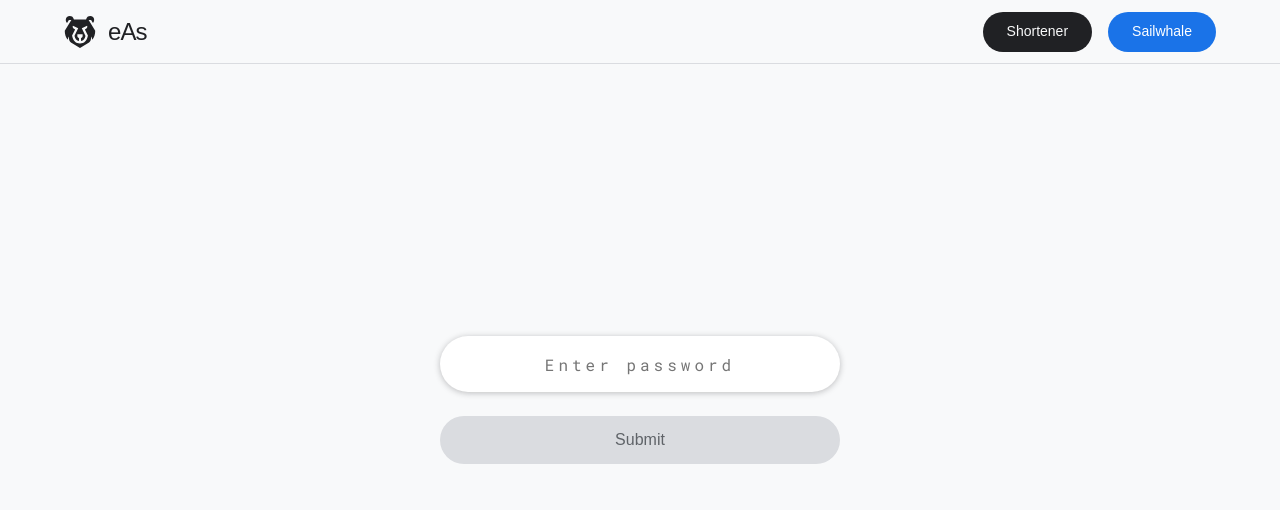
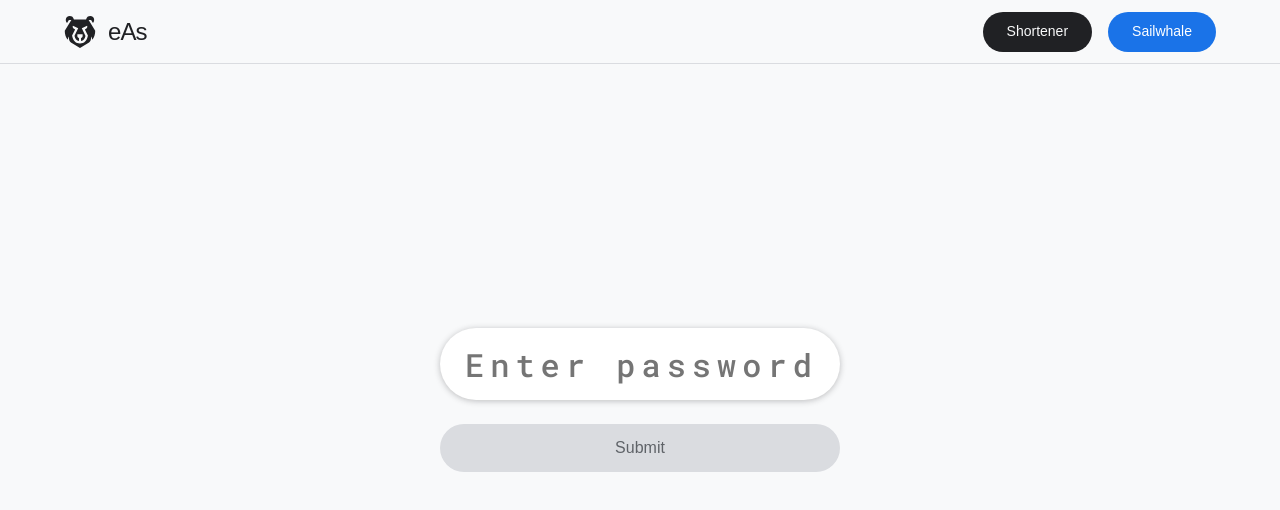
Before and after one commit to zerotowerszero-cyber/eAs, a Next.js app: page /movies/login in a window 1280 px wide. Shown: the top 510 px of the page. Built offline with nearby package versions, Linux system fonts and the light colour scheme; a web font is replaced by a local one.

Commit message:
ui: increase password input font size to perfectly match the MCG terminal font size

```diff
--- a/src/app/movies/login/page.tsx
+++ b/src/app/movies/login/page.tsx
@@ -55,17 +55,18 @@ export default function LoginPage() {
             maxLength={10}
             style={{
               width: "100%",
-              height: "56px",
+              height: "72px",
               padding: "0 24px",
-              fontSize: "16px",
+              fontSize: "32px",
+              fontWeight: "500",
               border: "1px solid transparent",
-              borderRadius: "28px",
+              borderRadius: "36px",
               background: "var(--surface)",
               color: "var(--foreground)",
               outline: "none",
               boxShadow: "0 1px 6px rgba(32,33,36,.28)",
               textAlign: "center",
-              letterSpacing: "4px",
+              letterSpacing: "6px",
               fontFamily: "'Google Sans Mono', 'Roboto Mono', monospace",
               transition: "all 0.2s ease"
             }}
```
